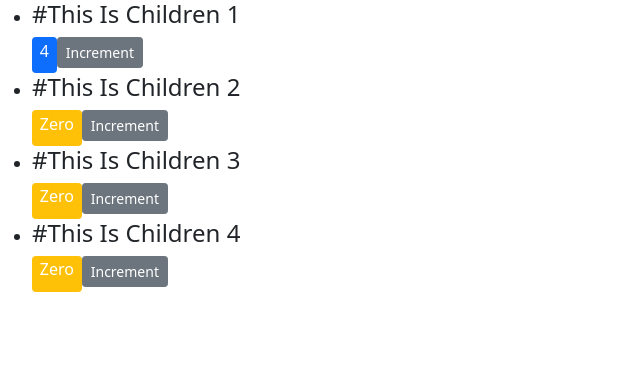
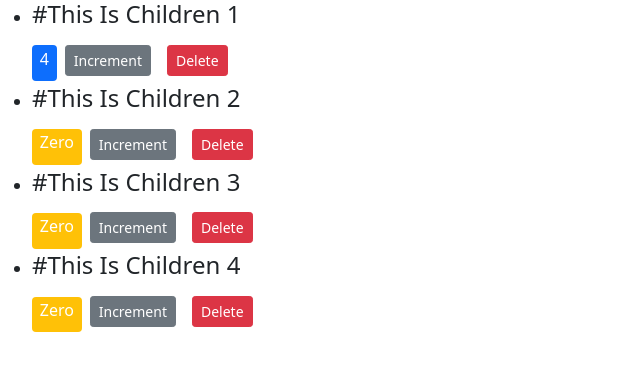
Before and after one commit to GenuisChip/react-app-tutorial, a React (Create React App) app: page / in a window 1280 px wide. Shown: the top 370 px of the page, without its empty margins (0-640 px from the left). Built offline with nearby package versions, Linux system fonts and the light colour scheme.

Commit message:
Add Delete Button and Rasie Event

```diff
--- a/src/components/counter.jsx
+++ b/src/components/counter.jsx
@@ -1,6 +1,6 @@
 import React, { Component } from "react";
 class Counter extends Component {
-  state = { count: this.props.value };
+  state = { count: this.props.counter.value };
   handleIncrement = () => {
     this.setState({ count: this.state.count + 1 });
   };
@@ -11,9 +11,15 @@
         <span className={this.getClassName()}>{this.formatCount()}</span>
         <button
           onClick={this.handleIncrement}
-          className="btn btn-secondary btn-sm"
+          className="btn btn-secondary btn-sm m-2"
         >
           Increment
+        </button>
+        <button
+          className="btn btn-danger btn-sm m-2"
+          onClick={() => this.props.onDelete(this.props.counter.id)}
+        >
+          Delete
         </button>
       </React.Fragment>
     );
--- a/src/components/counters.jsx
+++ b/src/components/counters.jsx
@@ -10,13 +10,21 @@
       { id: 4, value: 0 },
     ],
   };
+  handleDelete = (counterId) => {
+    this.setState({
+      counters: this.state.counters.filter((c) => c.id !== counterId),
+    });
+  };
   render() {
     return (
       <div>
         <ul>
           {this.state.counters.map((counter) => (
             <li key={counter.id}>
-              <Counter value={counter.value} selected={true}>
+              <Counter
+                onDelete={(id) => this.handleDelete(id)}
+                counter={counter}
+              >
                 #This Is Children {counter.id}
               </Counter>
             </li>
```
